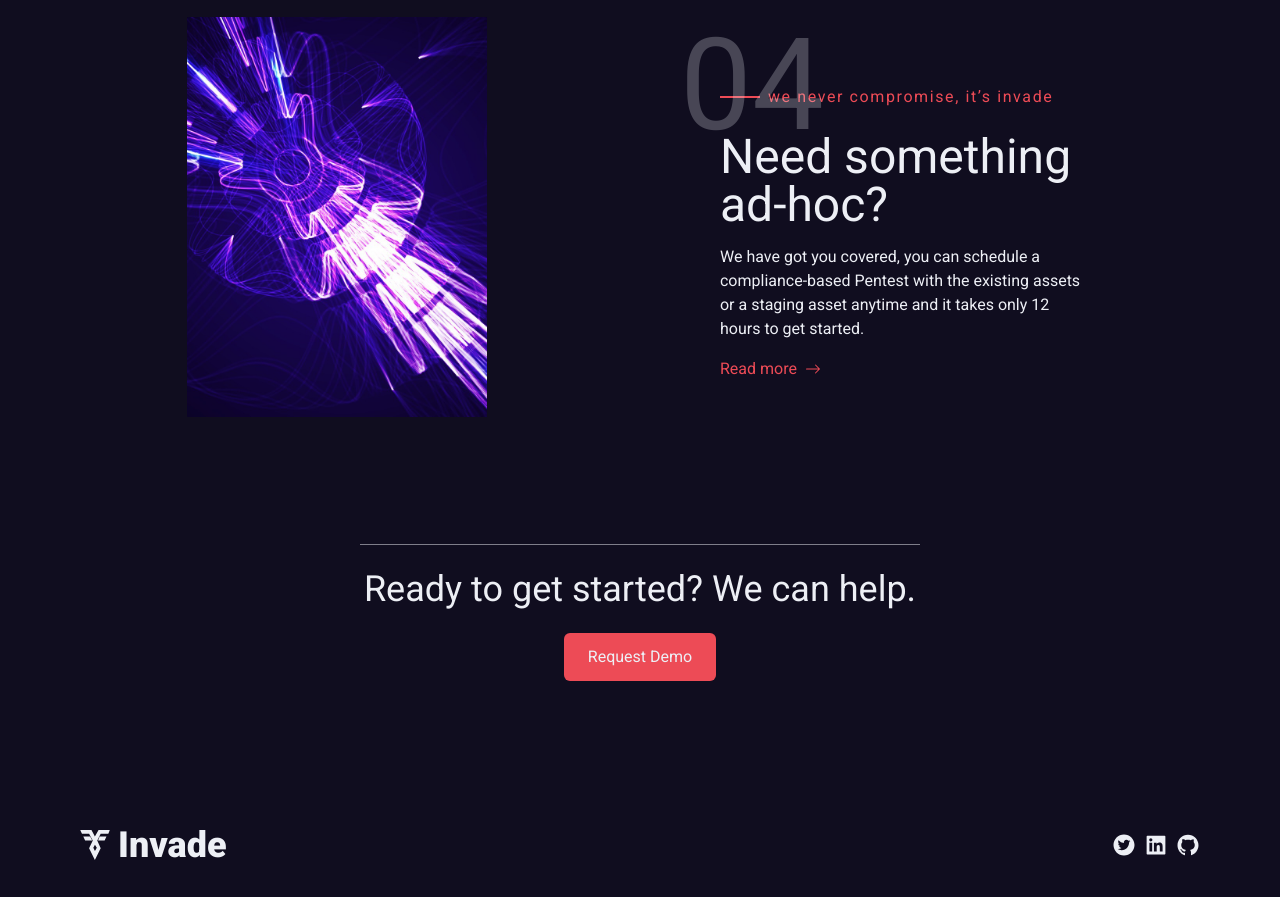
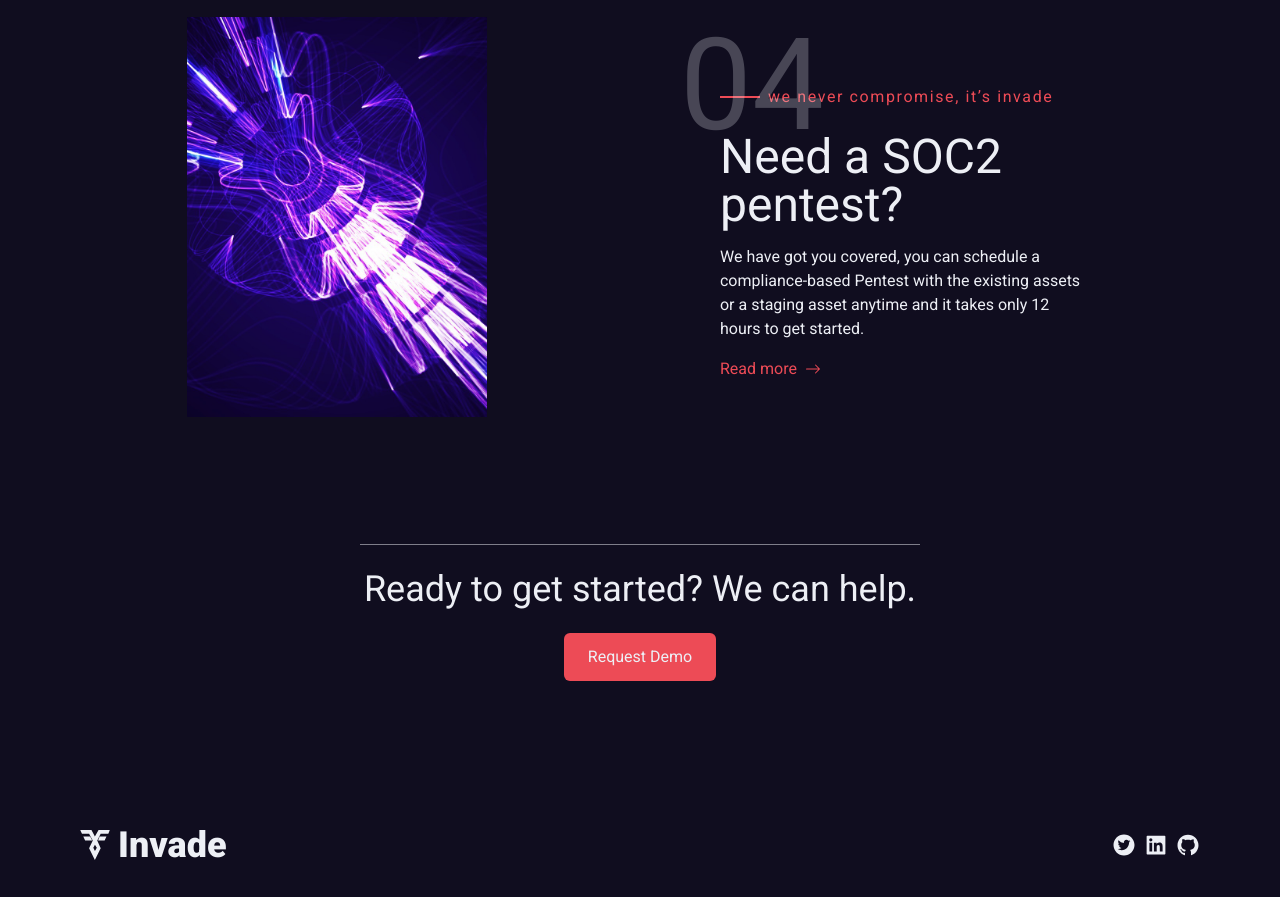
Before and after one commit to indiestallions/invade-landing-page, a Next.js app: page / in a window 1280 px wide. Shown: the part 2120-3017 px from the top of the page. Built offline with nearby package versions, Linux system fonts and the light colour scheme.

Commit message:
Content changes in how it works

```diff
--- a/pages/index.tsx
+++ b/pages/index.tsx
@@ -96,7 +96,7 @@ const Home: NextPage = () => {
           <Steps
             step="04"
             name="we never compromise, it’s invade"
-            title="Need something ad-hoc?"
+            title="Need a SOC2 pentest?"
             subtext="We have got you covered, you can schedule a compliance-based Pentest with the existing assets or a staging asset anytime and it takes only 12 hours to get started."
             leftImage={true}
             imageURI="/image-4.jpg"
```
